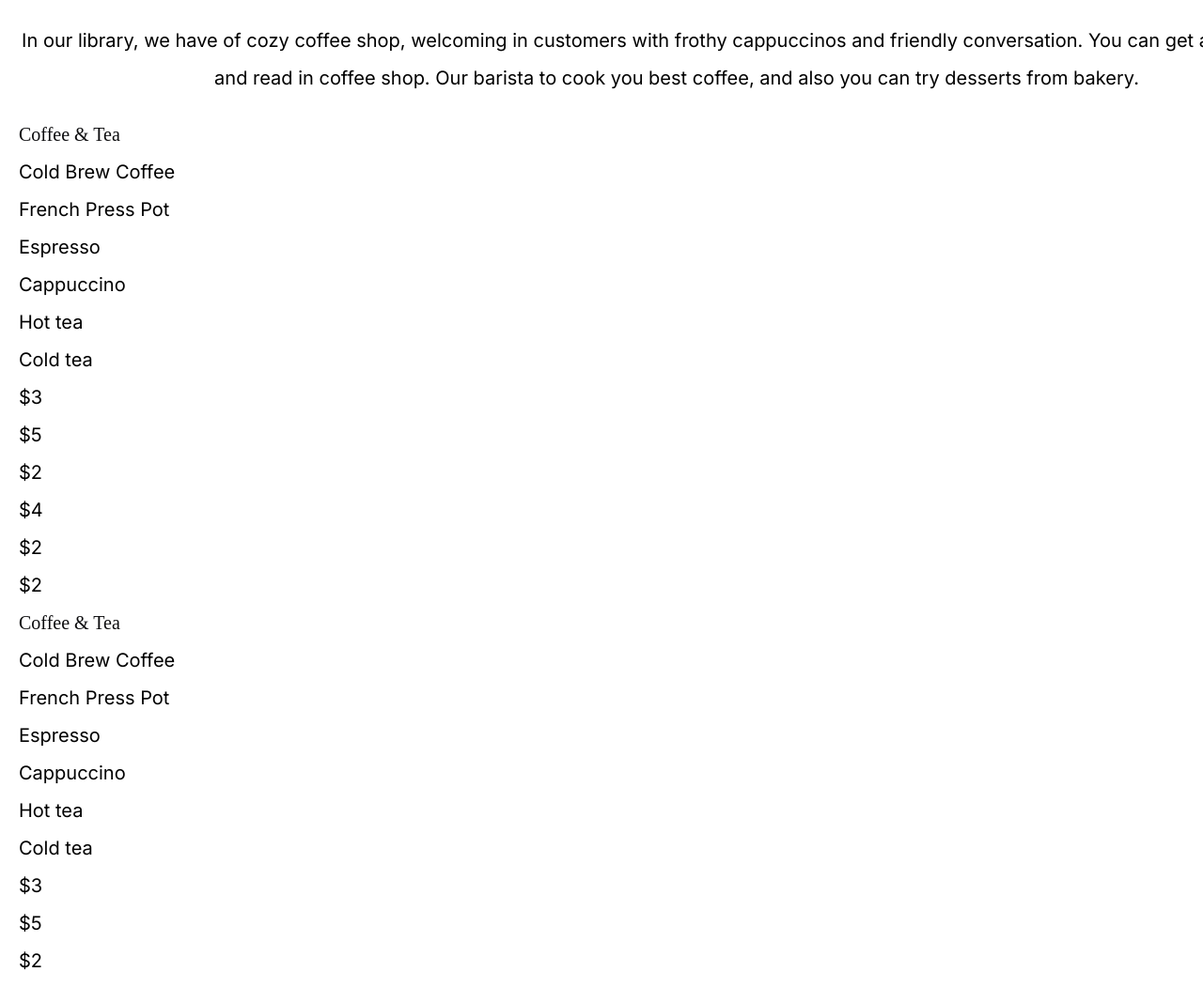
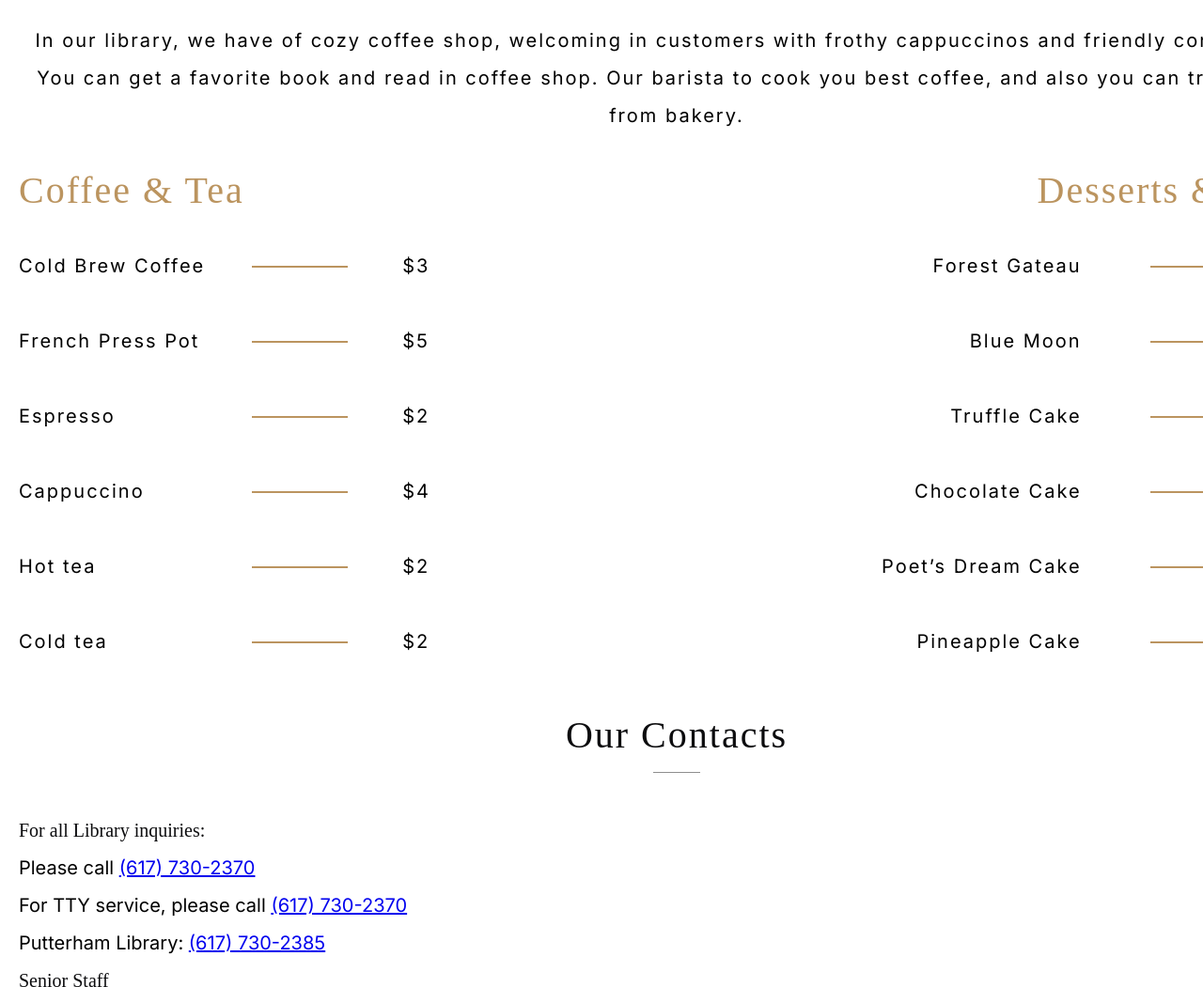
Before and after one commit to totoogg/JSFEPRESCHOOL2023Q2, a website: page index.html in a window 1280 px wide. Shown: the part 3080-4131 px from the top of the page at 94% size. Drawn offline with Linux system fonts and the light colour scheme; a web font is replaced by a local one.

Commit message:
feat: add style in coffee menu path

```diff
--- a/index.html
+++ b/index.html
@@ -202,8 +202,8 @@
       <div class="wrapper">
         <h2 class="headline">Coffee shop</h2>
         <p class="description">In our library, we have of cozy coffee shop, welcoming in customers with frothy cappuccinos and friendly conversation. You can get a favorite book and read in coffee shop. Our barista to cook you best coffee, and also you can try desserts from bakery.</p>
-        <div class="coffe-shop__menu">
-          <div class="coffe-shop__menu">
+        <div class="coffee-shop__menu">
+          <div class="coffee-shop__menu__eats">
             <h3 class="headline-menu">Coffee & Tea</h3>
             <div class="menu">
               <div class="menu__names">
@@ -224,24 +224,24 @@
               </div>
             </div>
           </div>
-          <div class="coffe-shop__menu">
-            <h3 class="headline-menu">Coffee & Tea</h3>
+          <div class="coffee-shop__menu__eats desert__menu">
+            <h3 class="headline-menu headline__desert">Desserts & Cakes</h3>
             <div class="menu">
               <div class="menu__names">
-                <p class="menu__position desert">Cold Brew Coffee</p>
-                <p class="menu__position desert">French Press Pot</p>
-                <p class="menu__position desert">Espresso</p>
-                <p class="menu__position desert">Cappuccino</p>
-                <p class="menu__position desert">Hot tea</p>
-                <p class="menu__position desert">Cold tea</p>
+                <p class="menu__position desert">Forest Gateau</p>
+                <p class="menu__position desert">Blue Moon</p>
+                <p class="menu__position desert">Truffle Cake</p>
+                <p class="menu__position desert">Chocolate Cake</p>
+                <p class="menu__position desert">Poet’s Dream Cake</p>
+                <p class="menu__position desert">Pineapple Cake</p>
               </div>
               <div class="menu__costs">
-                <p class="cost">$3</p>
-                <p class="cost">$5</p>
-                <p class="cost">$2</p>
-                <p class="cost">$4</p>
-                <p class="cost">$2</p>
-                <p class="cost">$2</p>
+                <p class="cost__desert">$16</p>
+                <p class="cost__desert">$16</p>
+                <p class="cost__desert">$15</p>
+                <p class="cost__desert">$18</p>
+                <p class="cost__desert">$16</p>
+                <p class="cost__desert">$14</p>
               </div>
             </div>
           </div>
--- a/src/sass/layouts/_coffee-shop.scss
+++ b/src/sass/layouts/_coffee-shop.scss
@@ -0,0 +1,88 @@
+.coffee-shop {
+  margin-top: 20px;
+
+  .description {
+    letter-spacing: 2px;
+    margin-bottom: 40px;
+  }
+
+  .coffee-shop__menu {
+    display: flex;
+    justify-content: space-between;
+
+    .coffee-shop__menu__eats {
+      width: 438px;
+
+      .menu {
+        display: flex;
+        justify-content: space-between;
+
+        .menu__names {
+          display: flex;
+          justify-content: space-between;
+          flex-direction: column;
+
+          .menu__position {
+            margin-bottom: 40px;
+            letter-spacing: 2px;
+          }
+        }
+
+        .menu__costs {
+          display: flex;
+          justify-content: space-between;
+          flex-direction: column;
+        }
+
+        .cost {
+          margin-bottom: 40px;
+          letter-spacing: 2px;
+          position: relative;
+
+          &::before {
+            content: "";
+            position: absolute;
+            border: 1px solid $color-link;
+            width: 100px;
+            left: -540%;
+            top: 50%;
+          }
+        }
+
+        .cost__desert {
+          margin-bottom: 40px;
+          letter-spacing: 2px;
+          position: relative;
+
+          &::before {
+            content: "";
+            position: absolute;
+            border: 1px solid $color-link;
+            width: 100px;
+            left: -391%;
+            top: 50%;
+          }
+        }
+      }
+
+      .headline-menu {
+        font-size: 40px;
+        letter-spacing: 2px;
+        color: $color-link;
+        margin-bottom: 40px;
+      }
+    }
+
+    .desert__menu {
+      width: 482px;
+
+      .headline__desert {
+        text-align: right;
+      }
+
+      .desert {
+        text-align: right;
+      }
+    }
+  }
+}
--- a/src/sass/layouts/_favorites.scss
+++ b/src/sass/layouts/_favorites.scss
@@ -141,6 +141,19 @@
         color: $color-link;
         border: 1px solid $color-link;
       }
+
+      &:hover {
+        color: $color-background;
+        background: $color-link;
+        border: 1px solid $color-link;
+      }
+    }
+
+    .button-own:hover {
+      cursor: auto;
+      color: $color-link;
+      background: $color-light;
+      border: 1px solid $color-link;
     }
 
     .card__book-skin {
```
Also changed, not shown: src/sass/style.css, 1 other file.
